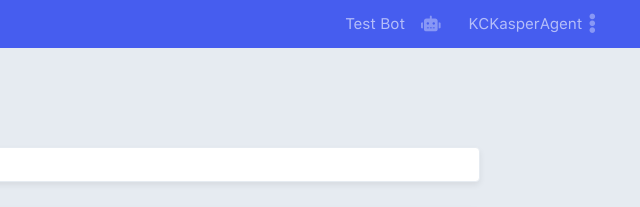
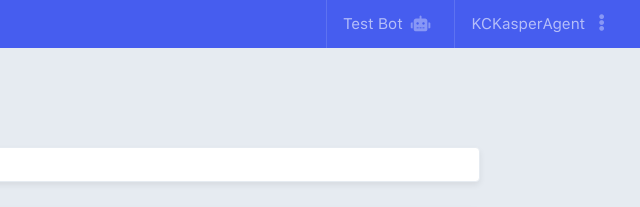
Before and after one commit to FrozenFang/pagepro-frontend, a website: page index.html in a window 1280 px wide. Shown: the top 207 px of the page, 640-1280 px from the left. Drawn offline with Linux system fonts and the light colour scheme; files whose address does not match are found by name.

Commit message:
navbar positioning

```diff
--- a/index.html
+++ b/index.html
@@ -60,7 +60,7 @@ Homepage
             <ul class="header-nav-right__menu">
                 <li class="header-nav-right__item">
                     <a class="header-nav-right__link" href="#">
-                        <span class="header-nav-right__item">Test Bot</span>
+                        <span class="header-nav-right__text">Test Bot</span>
                         <span class="header-nav-right__icon icon-i-robot"></span>
                     </a>
                 </li>
@@ -69,7 +69,7 @@ Homepage
                         <span class="header-nav-right__user-avatar">KC</span>
                         <span class="header-nav-right__user-name">Kasper</span>
                         <span class="header-nav-right__user-position">Agent</span>
-                        <span class="header-nav-right__icon icon-i-dots"></span>
+                        <span class="header-nav-right__icon-menu icon-i-dots"></span>
                     </a>
                 </li>
             </ul>
--- a/src/scss/layout/_header.scss
+++ b/src/scss/layout/_header.scss
@@ -4,7 +4,7 @@
 .header {
     background-color: color(primary-blue);
     height: 3.4rem;
-    .header-nav{
+    .header-nav {
         //max-width: map-get($breakpoints, desktop);
         margin: 0 auto;
         padding-right: $white-space;
@@ -14,25 +14,25 @@
         display: flex;
         justify-content: space-between;
     }
-    .header-nav-left{
+    .header-nav-left {
         display: flex;
         align-items: center;
         height: 100%;
-        &__mobile-menu{
+        &__mobile-menu {
             color: color(white);
             font-size: 1.5rem;
         }
-        &__menu{
+        &__menu {
             display: none;
             list-style: none;
             padding: 0;
             margin: 0;
         }
-        &__item{
+        &__item {
             display: inline-flex;
             padding-right: map-get($offsets, default);
         }
-        &__link{
+        &__link {
             display: flex;
             justify-content: center;
             align-items: center;
@@ -41,31 +41,36 @@
             opacity: 0.6;
             font-size: map-get($font-sizes, nav);
         }
-        &__icon{
+        &__icon {
             color: color(white);
             opacity: 0.6;
             font-size: 1.4rem;
             padding-right: map-get($offsets, small);
         }
-        .icon-i-logo{
+        .icon-i-logo {
             font-size: 1.8rem;
             padding-right: map-get($offsets, default);
         }
     }
-    .header-nav-right{
+    .header-nav-right {
         display: flex;
-        align-items: center;
+        align-items: stretch;
         height: 100%;
-        &__menu{
+        &__menu {
+            display: flex;
             list-style: none;
             padding: 0;
             margin: 0;
         }
-        &__item{
-            display: inline-flex;
+        &__item {
+            justify-content: center;
+            display: flex;
+            align-items: center;
             padding-right: map-get($offsets, default);
+            padding-left: map-get($offsets, default);
+            border-left: 1px solid lighten(color(primary-blue), 5);
         }
-        &__link{
+        &__link {
             display: flex;
             justify-content: center;
             align-items: center;
@@ -74,14 +79,24 @@
             opacity: 0.6;
             font-size: map-get($font-sizes, nav);
         }
-        &__icon{
+        &__icon {
             color: color(white);
             opacity: 0.6;
             font-size: 1.4rem;
             padding-right: map-get($offsets, small);
+            padding-left: map-get($offsets, small);
         }
-        &__user-avatar{}
-        &__user-name{}
-        &__user-position{}
+        &__icon-menu{
+            color: color(white);
+            opacity: 0.6;
+            font-size: 1.2rem;
+            padding-left: map-get($offsets, small);
+        }
+        &__user-avatar {
+        }
+        &__user-name {
+        }
+        &__user-position {
+        }
     }
 }
```
Also changed, not shown: static/css/main.css, 1 other file.
